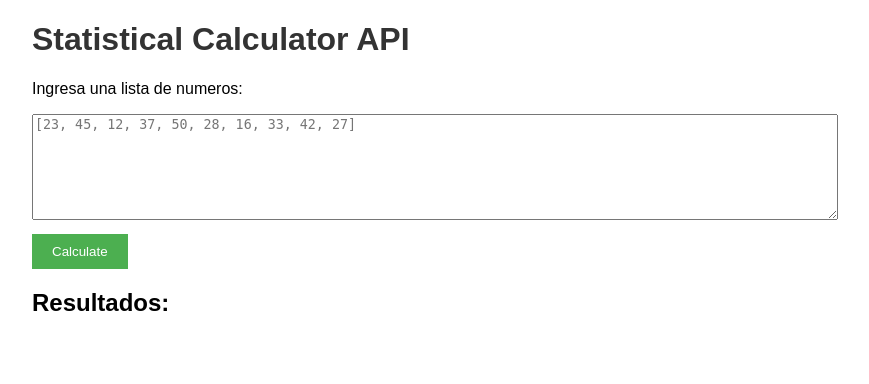
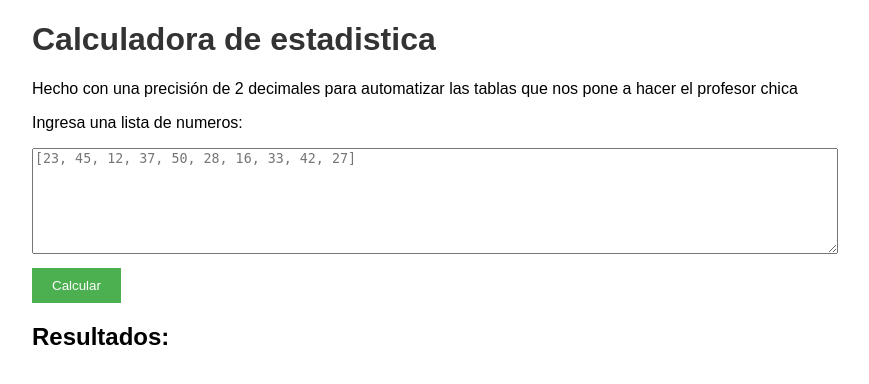
Before and after one commit to john-mz/calculadora-estadistica, a Flask app: page / in a window 1280 px wide. Shown: the top 384 px of the page, without its empty margins (208-1077 px from the left). Run offline with Flask 3, Linux system fonts and the light colour scheme.

Commit message:
index.html modified

```diff
--- a/templates/index.html
+++ b/templates/index.html
@@ -16,11 +16,12 @@
 </head>
 <body>
     <div class="container">
-        <h1>Statistical Calculator API</h1>
+        <h1>Calculadora de estadistica</h1>
+        <p>Hecho con una precisión de 2 decimales para automatizar las tablas que nos pone a hacer el profesor chica</p>
         <p>Ingresa una lista de numeros:</p>
 
         <textarea id="data" placeholder="[23, 45, 12, 37, 50, 28, 16, 33, 42, 27]"></textarea>
-        <button onclick="calculate()">Calculate</button>
+        <button onclick="calculate()">Calcular</button>
 
         <h2>Resultados:</h2>
         <div id="results"></div>
```
